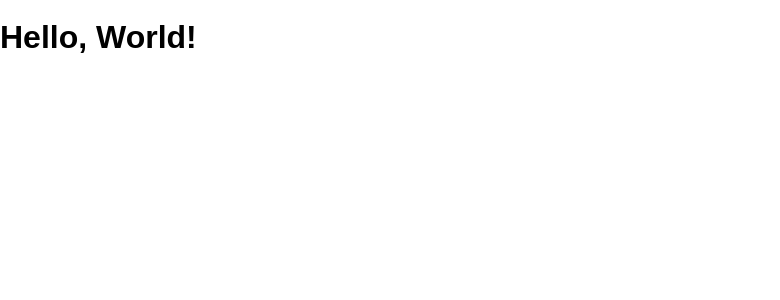
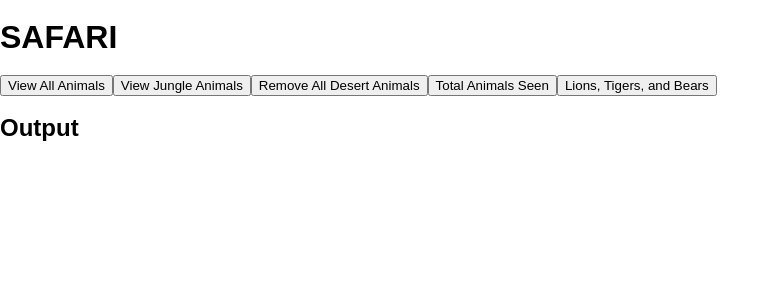
Before and after one commit to aperniciaro/safari-front-end, a React (Create React App) app: page / in a window 1280 px wide. Shown: the top 300 px of the page, without its empty margins (0-780 px from the left). Built offline with nearby package versions, Linux system fonts and the light colour scheme.

Commit message:
basic page layout

```diff
--- a/src/App.js
+++ b/src/App.js
@@ -1,9 +1,17 @@
 import React, { Component } from 'react'
-import HelloWorld from './components/HelloWorld'
+import Header from './components/Header'
+import OptionMenu from './components/OptionMenu'
+import Display from './components/Display'
 
 class App extends Component {
   render() {
-    return <HelloWorld />
+    return (
+      <>
+        <Header />
+        <OptionMenu />
+        <Display />
+      </>
+    )
   }
 }
 
--- /dev/null
+++ b/src/components/Display.js
@@ -0,0 +1,13 @@
+import React, { Component } from 'react'
+
+class Display extends Component {
+  render() {
+    return (
+      <>
+        <h2>Output</h2>
+      </>
+    )
+  }
+}
+
+export default Display
--- /dev/null
+++ b/src/components/Header.js
@@ -0,0 +1,9 @@
+import React, { Component } from 'react'
+
+class Header extends Component {
+  render() {
+    return <h1>SAFARI</h1>
+  }
+}
+
+export default Header
--- a/src/components/HelloWorld.js
+++ /dev/null
@@ -1,9 +0,0 @@
-import React, { Component } from 'react'
-
-class HelloWorld extends Component {
-  render() {
-    return <h1>Hello, World!</h1>
-  }
-}
-
-export default HelloWorld
--- /dev/null
+++ b/src/components/OptionMenu.js
@@ -0,0 +1,17 @@
+import React, { Component } from 'react'
+
+class OptionMenu extends Component {
+  render() {
+    return (
+      <>
+        <button>View All Animals</button>
+        <button>View Jungle Animals</button>
+        <button>Remove All Desert Animals</button>
+        <button>Total Animals Seen</button>
+        <button>Lions, Tigers, and Bears</button>
+      </>
+    )
+  }
+}
+
+export default OptionMenu
```
